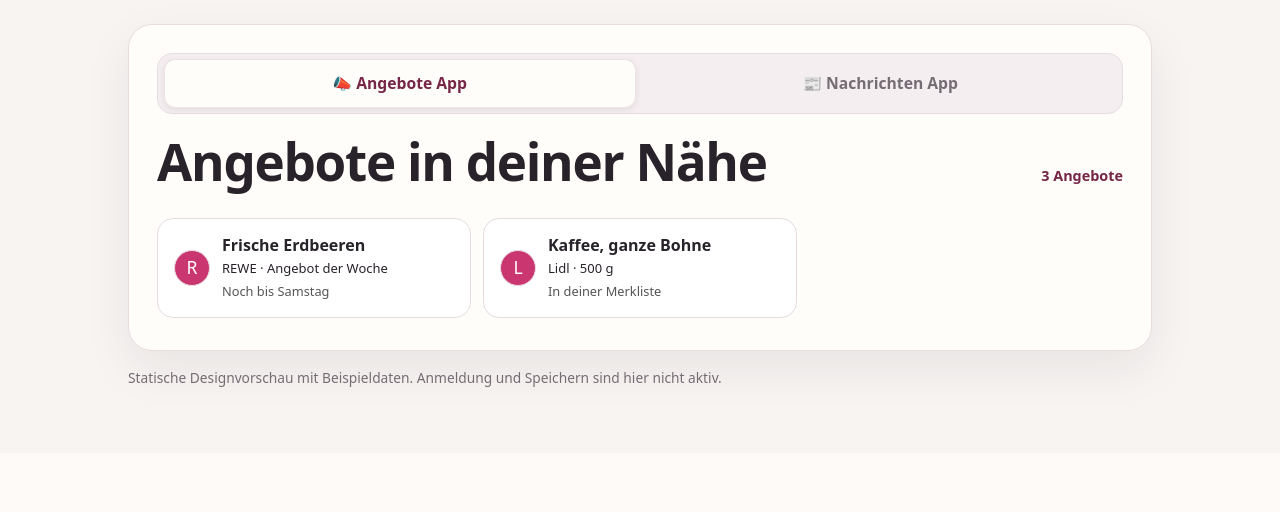
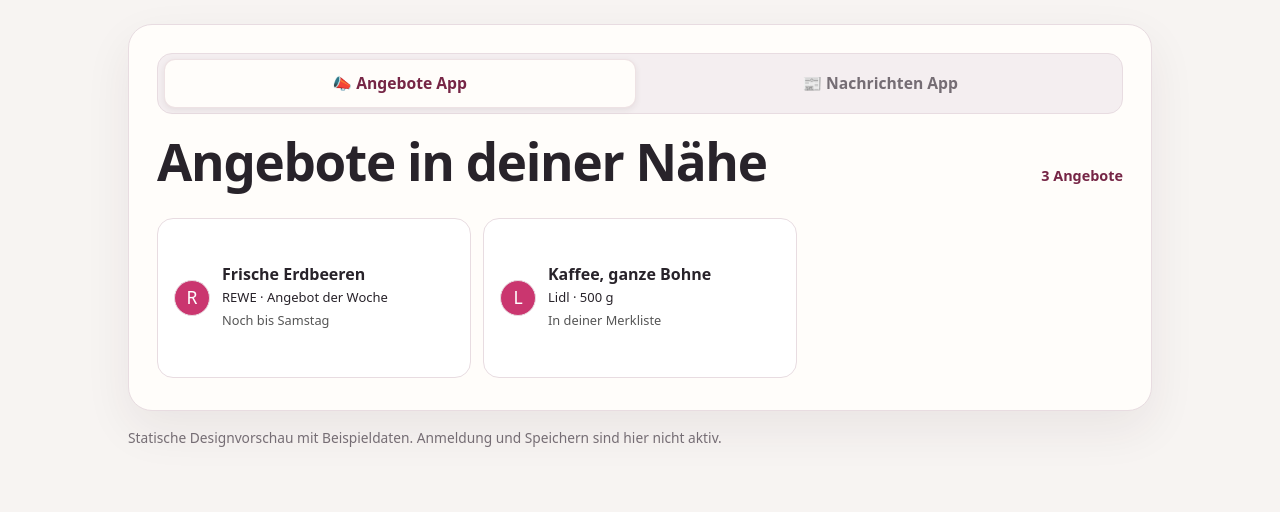
Before and after one commit to fertegi/ApiForEsp, a web app: file public/mockup.html in a window 1280 px wide, after a click on "← Zum Profil". Shown: the part 540-1052 px from the top of the page. Before the commit the page ends 927 px from the top, so only its background shows below. Run offline with its HTML, style and script files only (its server is not run), Linux system fonts and the light colour scheme; some libraries are stand-ins or nearby versions.

Commit message:
style: adjust card height and improve text overflow handling

```diff
--- a/public/css/apps.css
+++ b/public/css/apps.css
@@ -274,7 +274,7 @@
   display: flex;
   align-items: center;
   gap: 0.75rem;
-  height: 100%;
+  height: 10rem;
   padding: 1rem;
   border: 1px solid var(--border-color);
   border-radius: 16px;
@@ -337,6 +337,7 @@
 .card-title {
   display: -webkit-box;
   -webkit-line-clamp: 2;
+  line-clamp: 2;
   -webkit-box-orient: vertical;
   overflow: hidden;
   font-weight: 700;
@@ -347,6 +348,11 @@
   line-height: 1.45;
   overflow-wrap: anywhere;
   font-size: small;
+  overflow: hidden;
+  -webkit-box-orient: vertical;
+  display: -webkit-box;
+  -webkit-line-clamp: 2;
+  line-clamp: 2;
 }
 
 .card-subtext {
@@ -394,10 +400,6 @@
     font-size: 0.95rem;
   }
 
-  .card-grid {
-    grid-template-columns: 1fr;
-  }
-
   .card-image {
     width: 72px;
     height: 72px;
```
